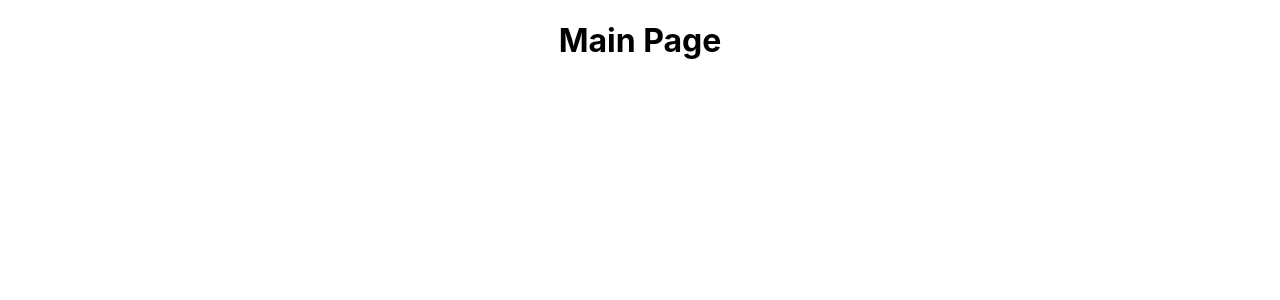
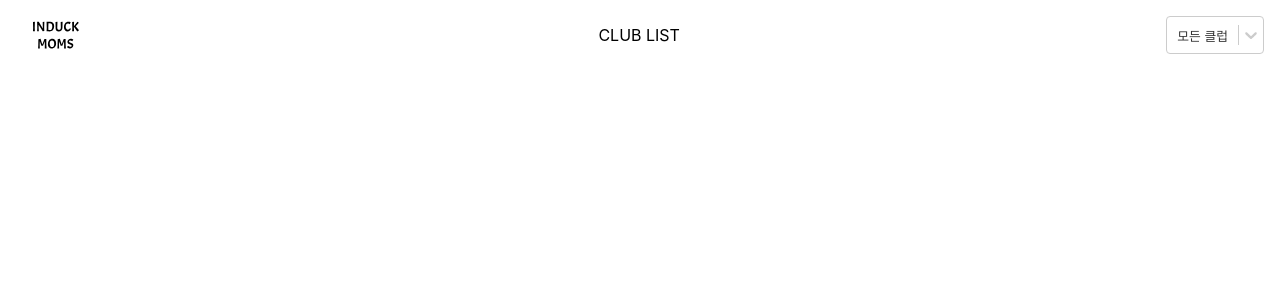
Before and after one commit to induk-moms/induk-moms-client, a React (Create React App) app: page / in a window 1280 px wide. Shown: the top 300 px of the page. Built offline with nearby package versions, Linux system fonts and the light colour scheme.

Commit message:
[UI/#5] 메인 페이지 헤더

```diff
--- a/package.json
+++ b/package.json
@@ -11,6 +11,7 @@
     "react-router": "^6.26.1",
     "react-router-dom": "^6.26.1",
     "react-scripts": "5.0.1",
+    "react-select": "^5.8.0",
     "web-vitals": "^2.1.4"
   },
   "scripts": {
--- /dev/null
+++ b/src/assets/index.js
@@ -0,0 +1 @@
+export { ReactComponent as LogoIcon } from './ic_logo.svg'
--- /dev/null
+++ b/src/pages/Main/Header.css
@@ -0,0 +1,23 @@
+#main-header {
+  display: flex;
+  align-items: center;
+  justify-content: space-between;
+  position: relative;
+  padding: 1em 1em 1em 2em;
+}
+
+#main-header-logo {
+  width: 3em;
+  height: auto;
+  margin-right: 2em;
+}
+
+#main-header-select {
+  width: 5em;
+  min-width: fit-content;
+  font-size: 0.8em;
+}
+
+#main-header-select svg {
+  margin: -6px;
+}
--- /dev/null
+++ b/src/pages/Main/Header.js
@@ -0,0 +1,36 @@
+import React, { useState } from 'react'
+import { LogoIcon } from '../../assets'
+import Select from 'react-select'
+import './Header.css'
+
+const options = [
+  { value: '모든 클럽', label: '모든 클럽' },
+  { value: '연합 클럽', label: '연합 클럽' },
+  { value: '교내 클럽', label: '교내 클럽' },
+]
+
+function Header() {
+  const [selectedOption, setSelectedOption] = useState({
+    value: '모든 클럽',
+    label: '모든 클럽',
+  })
+  const handleChange = (selectedOption) => {
+    setSelectedOption(selectedOption)
+  }
+  console.log(selectedOption)
+
+  return (
+    <div id="main-header">
+      <LogoIcon id="main-header-logo" />
+      <div>CLUB LIST</div>
+      <Select
+        id="main-header-select"
+        value={selectedOption}
+        onChange={handleChange}
+        options={options}
+      />
+    </div>
+  )
+}
+
+export default Header
--- a/src/pages/Main.js
+++ b/src/pages/Main/Main.js
@@ -1,7 +1,10 @@
+import Header from './Header'
+import './Main.css'
+
 function Main() {
   return (
     <div>
-      <h1>Main Page</h1>
+      <Header />
     </div>
   )
 }
--- a/src/pages/index.js
+++ b/src/pages/index.js
@@ -1 +1 @@
-export { default as Main } from './Main'
+export { default as Main } from './Main/Main.js'
```
Also changed, not shown: src/assets/ic_logo.svg (added), src/pages/Main/Main.css (added), 1 other file (tests, documents, lock files or other folders).
